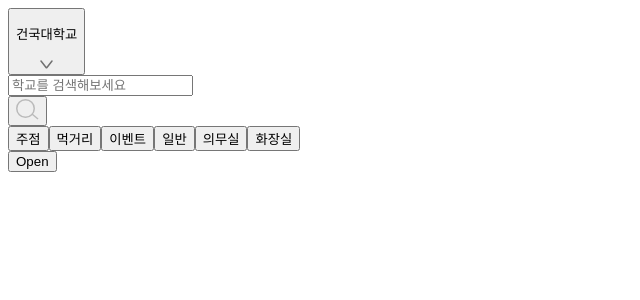
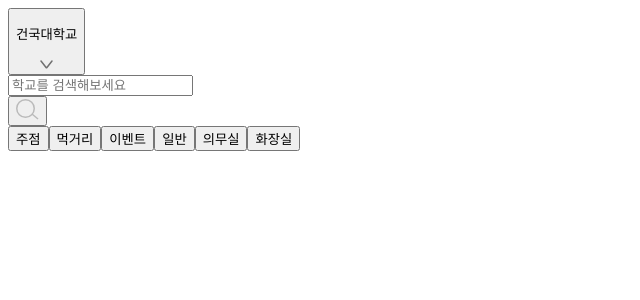
Before and after one commit to Project-Unifest/unifest-web-user, a Next.js app: page /Map/ui/Page in a window 1280 px wide. Shown: the top 300 px of the page, without its empty margins (0-640 px from the left). Built offline with nearby package versions, Linux system fonts and the light colour scheme.

Commit message:
Feat: add mapDrawer in mapTopBar

```diff
--- a/src/pages/Map/ui/Page.tsx
+++ b/src/pages/Map/ui/Page.tsx
@@ -1,4 +1,3 @@
-import FestivalMapDrawer from '@/widgets/FestivalMapDrawer/ui/FestivalMapDrawer';
 import MapTopBar from '@/widgets/MapTopBar.tsx/ui/MapTopBar';
 import React from 'react';
 
@@ -8,7 +7,6 @@
   return (
     <div>
       <MapTopBar />
-      <FestivalMapDrawer />
     </div>
   );
 };
--- a/src/widgets/FestivalMapDrawer/ui/FestivalMapDrawer.tsx
+++ b/src/widgets/FestivalMapDrawer/ui/FestivalMapDrawer.tsx
@@ -9,13 +9,19 @@
 } from '@/shared/ui/Drawer/drawer';
 import SearchBar from '@/widgets/SearchBar/ui/SearchBar';
 import SchoolFestivalInterestList from '@/widgets/SchoolFestivalInterestList/ui/SchoolFestivalInterestList';
+import ChevronDownIcon from '@/shared/assets/icon/chevron_down.svg';
 interface Props {}
 
 const FestivalMapDrawer: React.FC<Props> = ({}: Props) => {
   return (
     <div>
       <Drawer>
-        <DrawerTrigger>Open</DrawerTrigger>
+        <DrawerTrigger>
+          <div className='flex flex-row items-center gap-[6px]'>
+            <p className='font-semibold text-[20px]'>건국대학교</p>
+            <ChevronDownIcon />
+          </div>
+        </DrawerTrigger>
         <DrawerContent className='z-50 bg-white'>
           <DrawerHeader>
             <div className='w-full border-b-[8px] border-b-[#F1F3F7] px-[20px] pt-[20px] pb-[38px]'>
--- a/src/widgets/MapTopBar.tsx/ui/MapTopBar.tsx
+++ b/src/widgets/MapTopBar.tsx/ui/MapTopBar.tsx
@@ -1,10 +1,10 @@
 import React from 'react';
-import ChevronDownIcon from '@/shared/assets/icon/chevron_down.svg';
 import SearchBar from '@/widgets/SearchBar/ui/SearchBar';
 import {
   ToggleGroup,
   ToggleGroupItem,
 } from '@/shared/ui/ToggleGroup/toggle-group';
+import FestivalMapDrawer from '@/widgets/FestivalMapDrawer/ui/FestivalMapDrawer';
 
 interface Props {}
 
@@ -13,10 +13,7 @@
 const MapTopBar: React.FC<Props> = ({}: Props) => {
   return (
     <header className='flex flex-col gap-[10px] pl-[22px] pt-[25px] pb-[14px] items-start shadow-bottom rounded-b-[23px]'>
-      <button className='flex flex-row items-center gap-[6px]'>
-        <p className='font-semibold text-[20px]'>건국대학교</p>
-        <ChevronDownIcon />
-      </button>
+      <FestivalMapDrawer />
       <SearchBar />
       <ToggleGroup type='multiple'>
         {toggleArr.map((dt) => (
```
